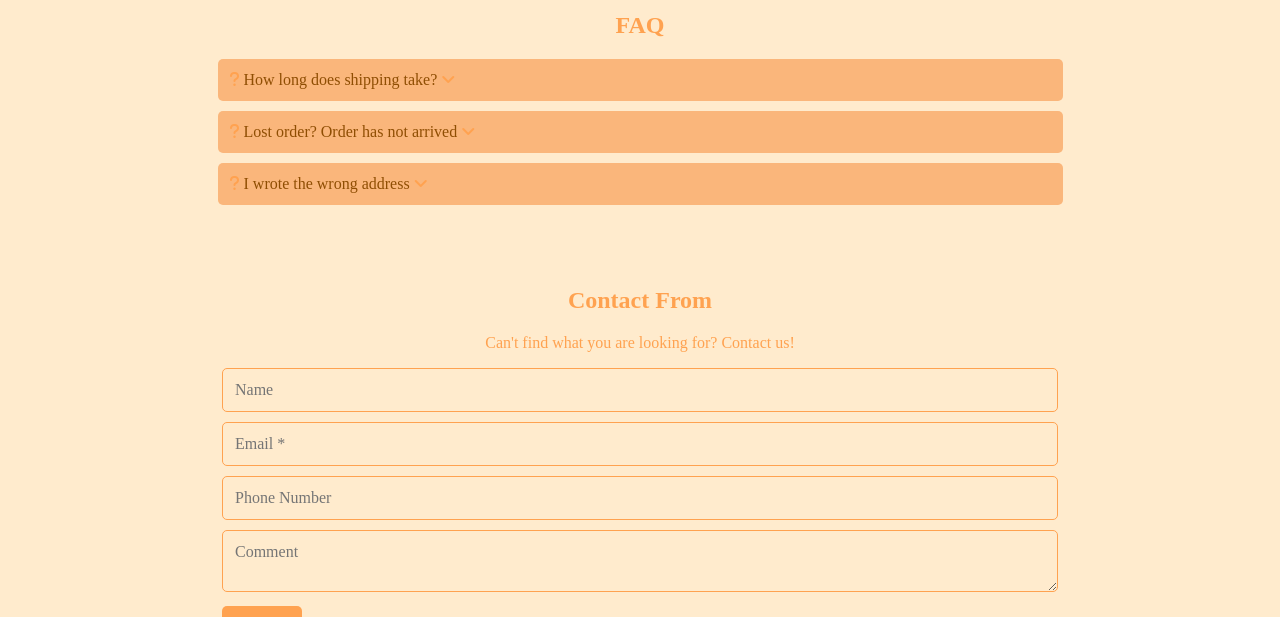
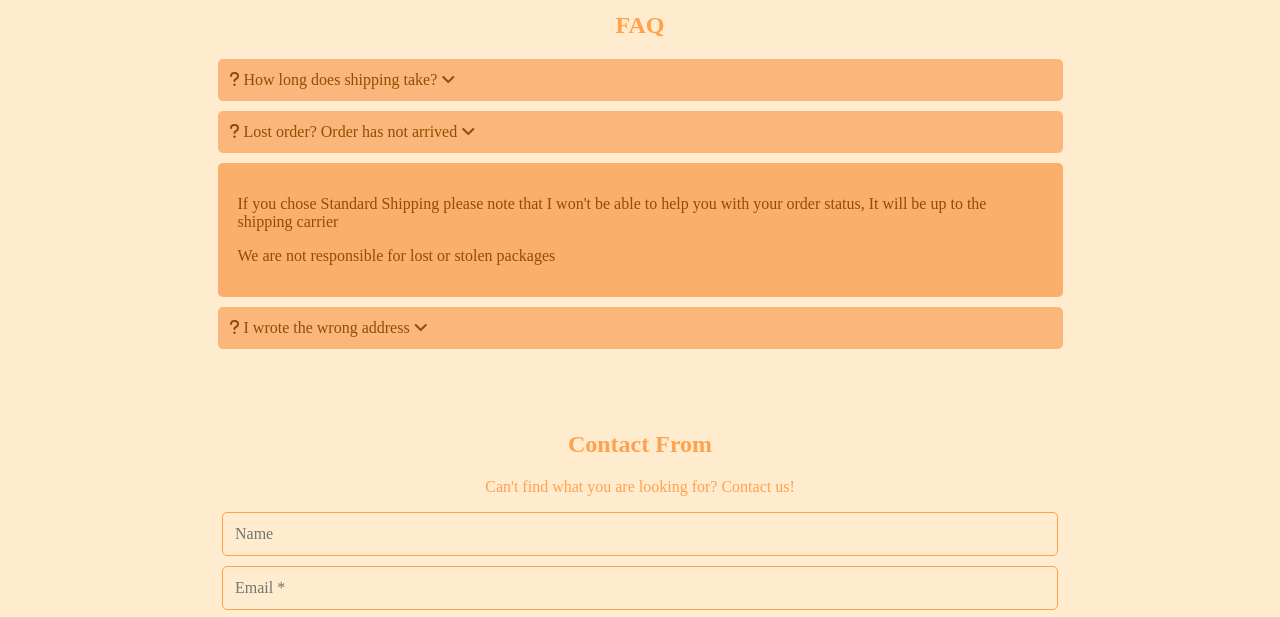
Before and after one commit to zarrin99/e-commerceWebsitePractice, a plain HTML site: page contact.html in a window 1280 px wide. Both pictures are taken after a click on the element 640 px from the left and 283 px from the top of the page. Shown: the part 170-787 px from the top of the page. Drawn offline with Linux system fonts and the light colour scheme.

Commit message:
fixed accordion
now the accordion button stays active until i click on other buttons or elsewhere near the button

```diff
--- /dev/null
+++ b/accordion.js
@@ -0,0 +1,34 @@
+document.addEventListener('DOMContentLoaded', function() {
+  const items = document.querySelectorAll('.accordion-item');
+
+  items.forEach(item => {
+    const button = item.querySelector('.accordion-button');
+
+    button.addEventListener('click', function(e) {
+      e.stopPropagation();
+
+
+      // Close all other items
+      items.forEach(otherItem => {
+        if (otherItem !== item) {
+          otherItem.classList.remove('active');
+        }
+      });
+
+      // Toggle current item
+      item.classList.toggle('active');
+    });
+  });
+
+  // Close when clicking outside
+  document.addEventListener('click', function() {
+    items.forEach(item => {
+      item.classList.remove('active');
+    });
+  });
+
+  // Prevent accordion clicks from closing
+  document.querySelector('.accordion').addEventListener('click', function(e) {
+    e.stopPropagation();
+  });
+});
--- a/contact.html
+++ b/contact.html
@@ -84,6 +84,9 @@
     </div>
     <!--FOOTER-->
     <div id="footer-placeholder"></div>
+
+
     <script src="loadComponents.js"></script>
+    <script src="accordion.js"></script>
 </body>
 </html>
--- a/css/contact.css
+++ b/css/contact.css
@@ -110,10 +110,14 @@
     margin-bottom: 10px;
 
 }
+.accordion-button i{
+    color: rgb(143, 78, 3);
+}
 .accordion-button:hover{
     background-color:  rgb(251, 175, 108);
     text-decoration-line: underline;
 }
+/*Default state - HIDDEN*/
 .accordion-content{
     max-height: 0;
     overflow: hidden;
@@ -125,8 +129,10 @@
     color: rgb(143, 78, 3);
 }
 
-.accordion-item:active .accordion-content {
-    color: rgb(143, 78, 3);
+/*ACTIVE state - VISIBLE
+previously this wasn't working, i think :active overrides js*/
+.accordion-item.active .accordion-content {
+
     max-height: 200px;
     padding: 16px 20px;
     margin-bottom: 10px;
```
Also changed, not shown: index.html (+2 -1 lines).
